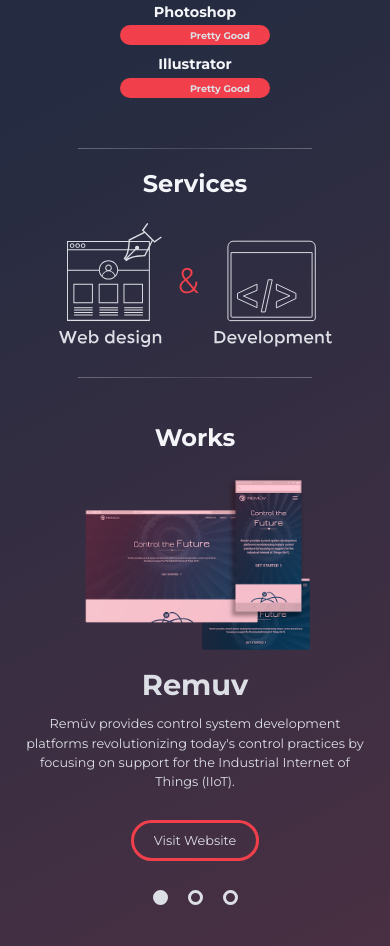
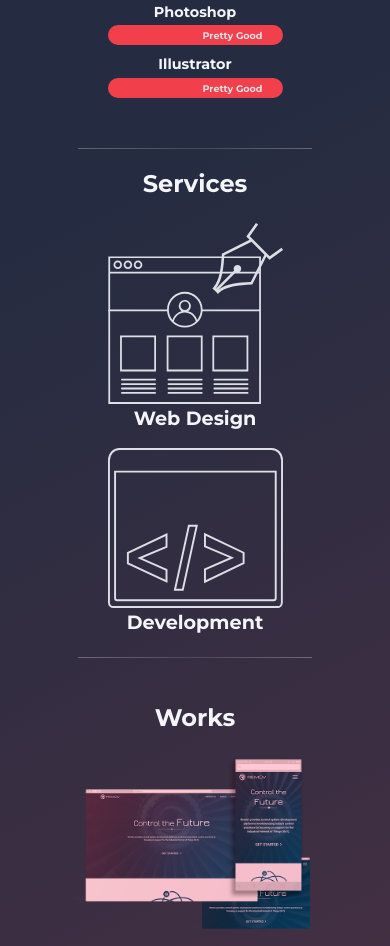
Before and after one commit to joshuatonga/joshuatonga.github.io, a website: page source/views/index.html in a window 390 px wide. Shown: the part 1585-2531 px from the top of the page. Drawn offline with nearby package versions, Linux system fonts and the light colour scheme; some packages are replaced by stand-ins of ours; files that its build step writes are made by us from their sources; a script that the page names is missing; files whose address does not match are found by name.

Commit message:
Tablet responsived

```diff
--- a/source/scss/base/_helpers.scss
+++ b/source/scss/base/_helpers.scss
@@ -10,13 +10,16 @@
   margin: 0 auto;
   padding: 0 20px;
 
+  @media screen and (min-width: $bp-phone-large) and (max-width: $bp-tablet) {
+    padding: 0 40px;
+  }
 }
 
 .breath {
   padding-top: 100px;
   padding-bottom: 100px;
 
-  @media screen and (max-width: $bp-phone-large) {
+  @media screen and (max-width: $bp-tablet) {
     padding-top: 50px;
     padding-bottom: 50px;
   }
@@ -26,7 +29,7 @@
   padding-top: 50px;
   padding-bottom: 50px;
 
-  @media screen and (max-width: $bp-phone-large) {
+  @media screen and (max-width: $bp-tablet) {
     padding-top: 25px;
     padding-bottom: 25px;
   }
@@ -36,6 +39,10 @@
 .center {
   margin: 0 auto;
   text-align: center;
+}
+
+.flex--end {
+  align-self: flex-end;
 }
 
 
--- a/source/scss/base/_typography.scss
+++ b/source/scss/base/_typography.scss
@@ -3,7 +3,7 @@
 html {
   font-size: $font-normal-size;
 
-  @media screen and (max-width: $bp-phone-large) {
+  @media screen and (max-width: $bp-tablet) {
     font-size: 0.8em;
   }
 }
--- a/source/scss/components/_button.scss
+++ b/source/scss/components/_button.scss
@@ -49,7 +49,7 @@
   }
 
 
-  @media screen and (max-width: $bp-phone-large) {
+  @media screen and (max-width: $bp-tablet) {
     padding: 10px 20px;
 
     &.btn--big {
--- a/source/scss/components/_divider.scss
+++ b/source/scss/components/_divider.scss
@@ -11,7 +11,7 @@
   }
 
 
-  @media screen and (max-width: $bp-phone-large) {
+  @media screen and (max-width: $bp-tablet) {
     max-width: 60%;
   }
 }
--- a/source/scss/components/_hero.scss
+++ b/source/scss/components/_hero.scss
@@ -23,7 +23,7 @@
   }
 
 
-  @media screen and (max-width: $bp-phone-large) {
+  @media screen and (max-width: $bp-tablet) {
     flex-direction: column;
 
     &__description {
--- a/source/scss/components/_tooltipster.scss
+++ b/source/scss/components/_tooltipster.scss
@@ -15,7 +15,7 @@
   }
 
 
-  @media screen and (max-width: $bp-phone-large) {
+  @media screen and (max-width: $bp-tablet) {
 
     .tooltipster-content {
       padding: 10px;
--- a/source/scss/pages/index.scss
+++ b/source/scss/pages/index.scss
@@ -49,19 +49,19 @@
 
 
       &.experienced {
-        width: 300px;
+        width: 70%;
       }
 
       &.pretty-good {
-        width: 250px;
+        width: 50%;
       }
 
       &.good {
-        width: 200px;
+        width: 30%;
       }
 
       &.rookie {
-        width: 150px;
+        width: 25%;
       }
     }
   }
@@ -71,7 +71,7 @@
   }
 
 
-  @media screen and (max-width: $bp-phone-large) {
+  @media screen and (max-width: $bp-tablet) {
     &__title {
       margin-bottom: 20px;
     }
@@ -107,21 +107,21 @@
     &__skill__bar {
       margin-left: 0;
 
-      &.experienced {
-        width: 200px;
-      }
+      /*&.experienced {*/
+        /*width: 200px;*/
+      /*}*/
 
-      &.pretty-good {
-        width: 150px;
-      }
+      /*&.pretty-good {*/
+        /*width: 150px;*/
+      /*}*/
 
-      &.good {
-        width: 100px;
-      }
+      /*&.good {*/
+        /*width: 100px;*/
+      /*}*/
 
-      &.rookie {
-        width: inherit;
-      }
+      /*&.rookie {*/
+        /*width: inherit;*/
+      /*}*/
     }
 
   }
@@ -130,19 +130,61 @@
 
 
 .services {
-
   &__title {
     margin-bottom: 30px;
   }
 
-  &__image {
-    width: 30%;
+  &__amp {
+    width: initial !important;
+    margin-left: 10px;
+    margin-right: 10px;
+
+    h1 {
+      color: $color-primary;
+    }
+  }
+
+  &__services-flex {
+    display: flex;
+    justify-content: center;
+    align-items: center;
+  }
+
+  &__service {
+    width: 15%;
+    text-align: center;
+  }
+
+  &__service + &__service {
+    margin-left: 20px;
   }
 
 
-  @media screen and (max-width: $bp-phone-large) {
-    &__image {
-      width: 70%;
+  @media screen and (max-width: $bp-tablet) {
+    &__amp {
+      display: none;
+    }
+
+    &__services-flex {
+      flex-direction: column;
+    }
+
+    &__service {
+      width: 50%;
+      text-align: center;
+      margin: 0 auto;
+    }
+
+    &__service + &__service {
+      margin-left: auto;
+      margin-top: 20px;
+    }
+
+  }
+
+  @media screen and (min-width: $bp-phone-large) and (max-width: $bp-tablet) {
+    &__service {
+      width: 30%;
     }
   }
 }
@@ -224,7 +266,7 @@
 
 
 
-  @media screen and (max-width: $bp-phone-large) {
+  @media screen and (max-width: $bp-tablet) {
     &__slides {
       margin-top: 30px;
       overflow: inherit;
@@ -349,7 +391,7 @@
   }
 
 
-  @media screen and (max-width: $bp-phone-large) {
+  @media screen and (max-width: $bp-tablet) {
     &__title {
       margin-bottom: 30px;
     }
@@ -370,6 +412,12 @@
 
     &__company-logo {
       width: 50%;
+    }
+  }
+
+  @media screen and (min-width: $bp-phone-large) and (max-width: $bp-tablet) {
+    &__company-logo {
+      width: 35%;
     }
   }
 }
@@ -405,7 +453,7 @@
   }
 
 
-  @media screen and (max-width: $bp-phone-large) {
+  @media screen and (max-width: $bp-tablet) {
 
     &__title {
       margin-bottom: 50px;
--- a/source/views/index.html
+++ b/source/views/index.html
@@ -225,11 +225,21 @@
 
 
 
-  <section class="services breath--50">
+  <section class="services container breath--50">
     <h2 class="services__title bold center">Services</h2>
 
-    <div class="services__image center">
-      <img src="public/images/services.svg" alt="My services">
+    <div class="services__services-flex">
+      <div class="services__service">
+        <img src="public/images/web-design.svg" alt="Web Design">
+        <h3>Web Design</h3>
+      </div>
+      <div class="services__service services__amp">
+        <h1>&amp;</h1>
+      </div>
+      <div class="services__service flex--end">
+        <img src="public/images/web-dev.svg" alt="Web Development">
+        <h3>Development</h3>
+      </div>
     </div>
   </section>
 
```
Also changed, not shown: index.html (+13 -3 lines), public/stylesheets/main.css, public/stylesheets/pages/index.css.
